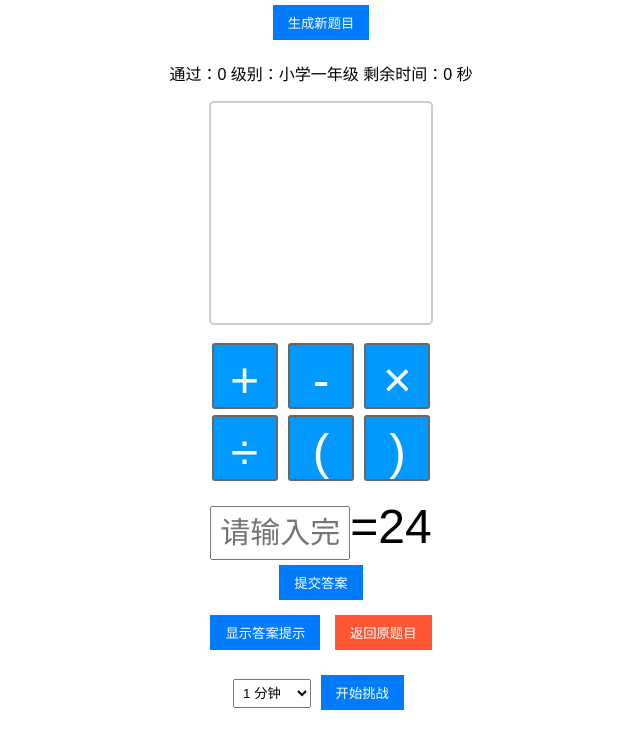
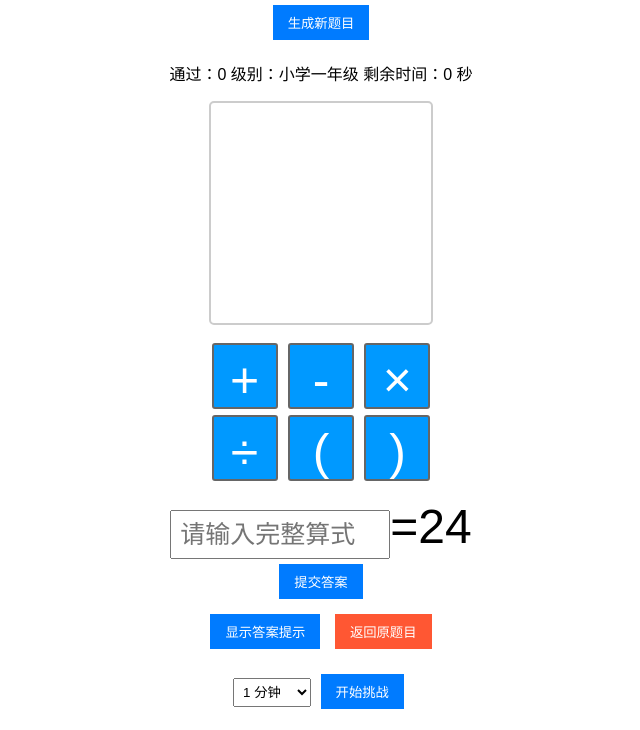
Before and after one commit to ac8top/24, a plain HTML site: page index.html in a window 1280 px wide. Shown: the part 87-817 px from the top of the page, without its empty margins (319-959 px from the left). Drawn offline with Linux system fonts and the light colour scheme.

Commit message:
Update styles.css

```diff
--- a/styles.css
+++ b/styles.css
@@ -21,8 +21,8 @@ h1 {
 
 input {
     padding: 8px;
-    width: 120px;
-	font-size: 30px;
+    width: 200px;
+	font-size: 25px;
 }
 
 button {
```
